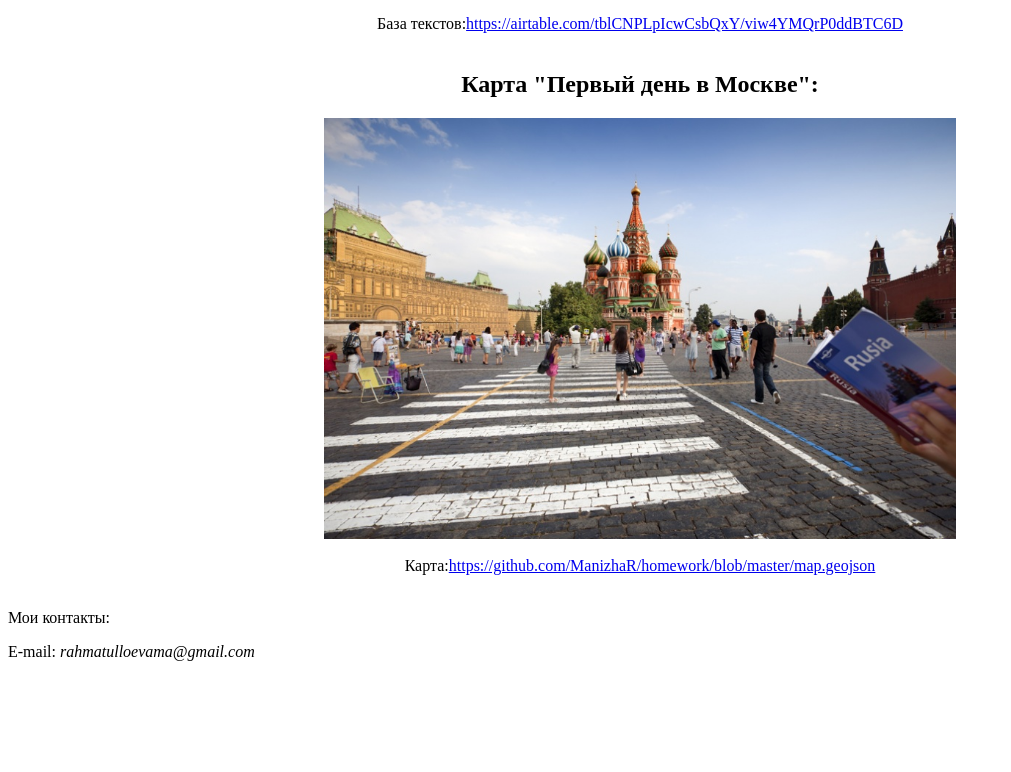
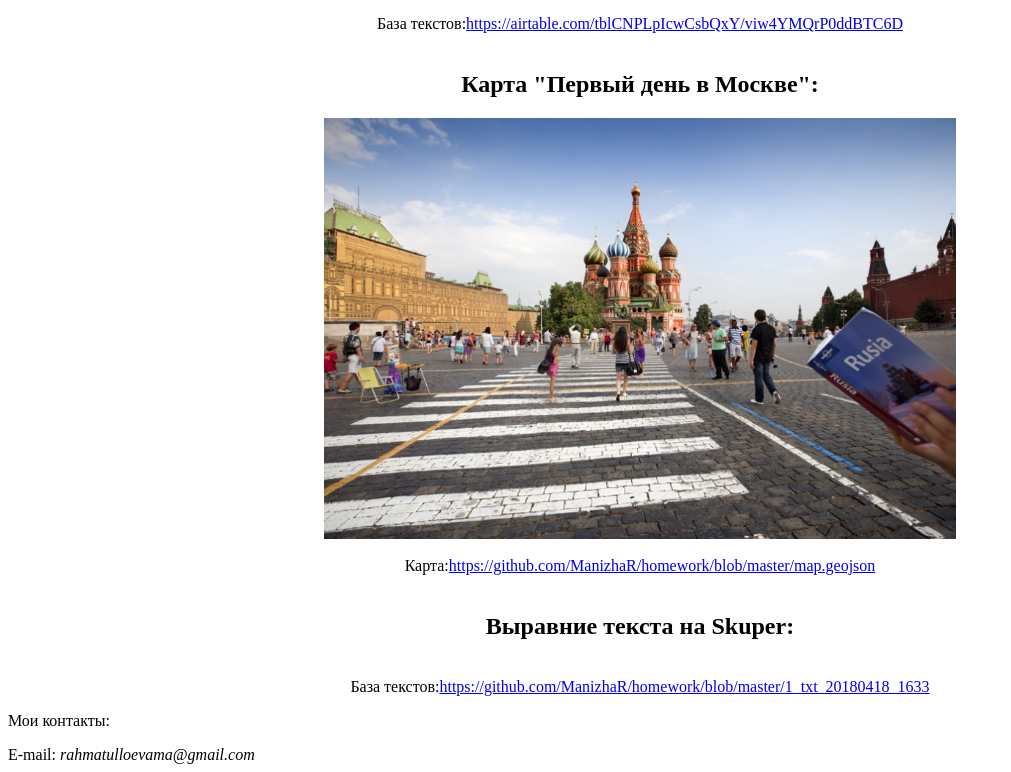
Before and after one commit to ManizhaR/ManizhaR.github.io, a plain HTML site: page index.html in a window 1280 px wide. Shown: the part 2858-3630 px from the top of the page, without its empty margins (0-1011 px from the left). Before the commit the page ends 3527 px from the top, so only its background shows below. Drawn offline with Linux system fonts and the light colour scheme.

Commit message:
Update index.html

```diff
--- a/index.html
+++ b/index.html
@@ -39,6 +39,9 @@
       <br/>
       <center>Карта:<a href=https://github.com/ManizhaR/homework/blob/master/map.geojson>https://github.com/ManizhaR/homework/blob/master/map.geojson</a></center>
       <br/>
+      <center><h2>Выравние текста на Skuper:</h2></center>
+      <br/>
+      <center>База текстов:<a href=https://github.com/ManizhaR/homework/blob/master/1_txt_20180418_1633>https://github.com/ManizhaR/homework/blob/master/1_txt_20180418_1633</a></center>
       <p>Мои контакты:</p>
       E-mail: <i>rahmatulloevama@gmail.com</i>
     </body>
```
